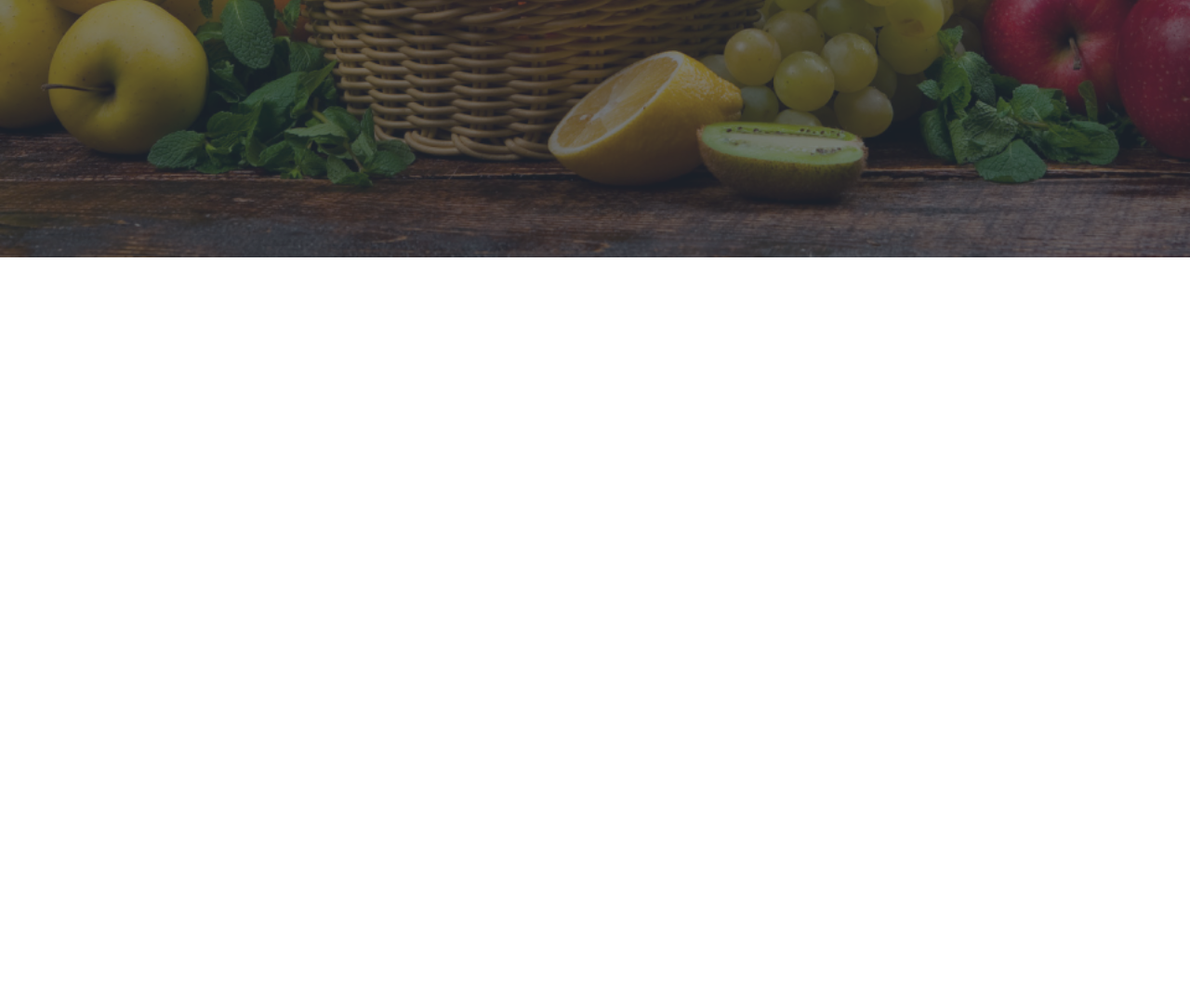
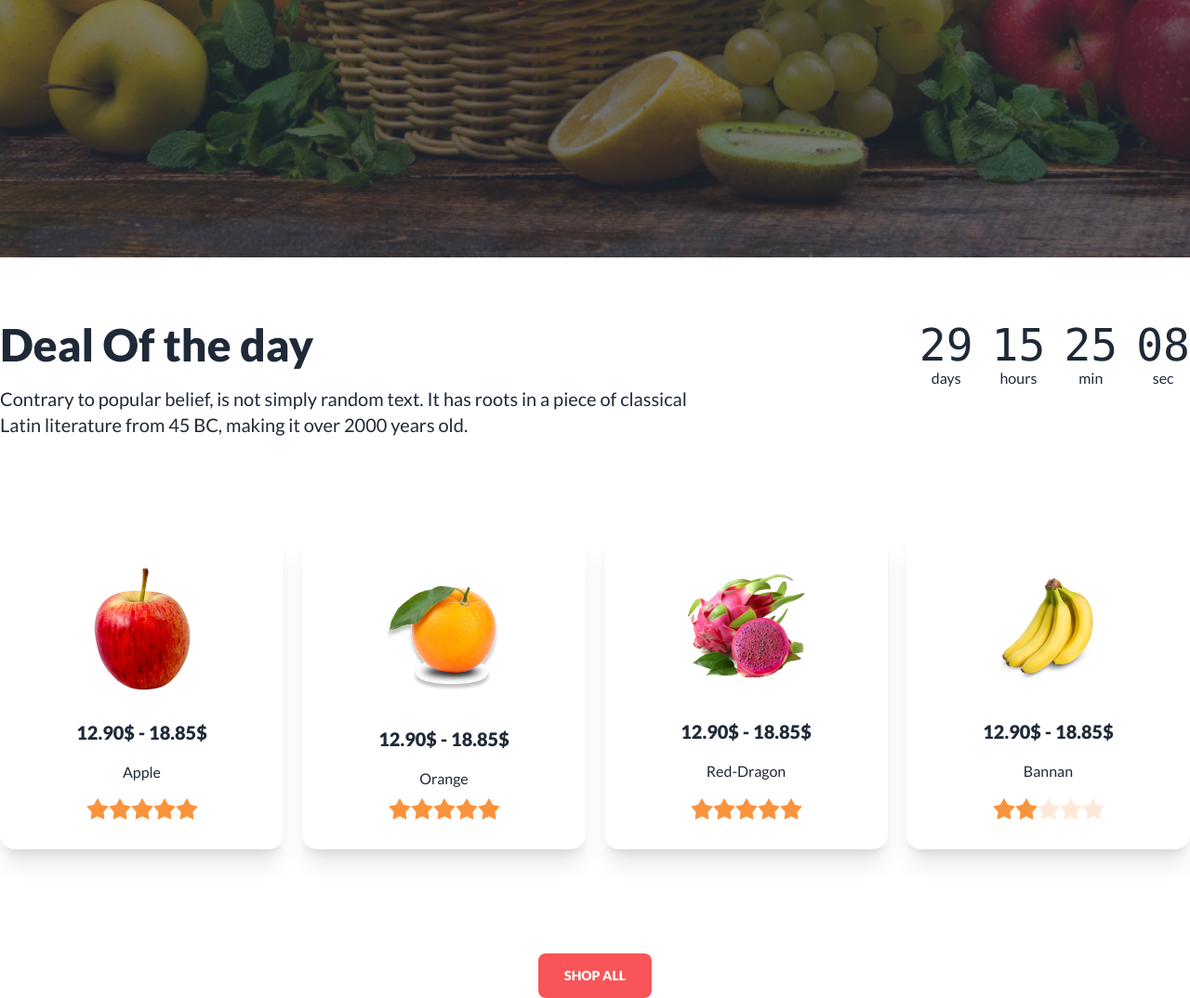
Before and after one commit to OmarRony/fruit-brust, a plain HTML site: page index.html in a window 1280 px wide. Shown: the part 803-1877 px from the top of the page at 93% size. Before the commit the page ends 1086 px from the top, so only its background shows below. Drawn offline with nearby package versions, Linux system fonts and the light colour scheme.

Commit message:
deal of day section done

```diff
--- a/index.html
+++ b/index.html
@@ -217,6 +217,119 @@
     </div>
     </div>
     </section>
+    <!-- banner section end -->
+    <!-- deal of the day section start -->
+    <section class="container mx-auto">
+    <div class="flex justify-between gap-20 mt-16 mb-20">
+      <div class=" ">
+        <h1 class="text-5xl font-extrabold"> Deal Of the day</h1>
+        <p class="text-xl font-normal mt-5 mb-5">Contrary to popular belief, is not simply random text. It has roots in a piece of classical <br> Latin literature from 45 BC, making it over 2000 years old.</p>
+      </div>
+      <div>
+        <div class="grid grid-flow-col gap-5 text-center auto-cols-max">
+          <div class="flex flex-col">
+            <span class="countdown font-mono text-5xl">
+              <span style="--value:29;"> :</span>
+            </span>
+            days
+          </div>
+          <div class="flex flex-col">
+            <span class="countdown font-mono text-5xl">
+              <span style="--value:15;"></span>
+            </span>
+            hours
+          </div>
+          <div class="flex flex-col">
+            <span class="countdown font-mono text-5xl">
+              <span style="--value:25;"></span>
+            </span>
+            min
+          </div>
+          <div class="flex flex-col">
+            <span class="countdown font-mono text-5xl">
+              <span style="--value:08;"></span>
+            </span>
+            sec
+          </div>
+        </div>
+      </div>
+      </div>
+      <div class="flex gap-5">
+        <div class="card w-96 bg-base-100 shadow-xl">
+          <figure class="px-10 pt-10">
+            <img src="assets/fruit6.png" alt="Apple" class="rounded-xl" />
+          </figure>
+          <div class="card-body items-center text-center">
+            <h2 class="card-title">12.90$ - 18.85$</h2>
+            <hr class="">
+            <p>Apple</p>
+            <div class="rating">
+              <input type="radio" name="rating-2" class="mask mask-star-2 bg-orange-400" />
+              <input type="radio" name="rating-2" class="mask mask-star-2 bg-orange-400" checked />
+              <input type="radio" name="rating-2" class="mask mask-star-2 bg-orange-400" />
+              <input type="radio" name="rating-2" class="mask mask-star-2 bg-orange-400" />
+              <input type="radio" name="rating-2" class="mask mask-star-2 bg-orange-400" />
+            </div>
+            </div>
+        </div>
+        <div class="card w-96 bg-base-100 shadow-xl">
+          <figure class="px-10 pt-10">
+            <img src="assets/fruit7.png" alt="Orange" class="rounded-xl" />
+          </figure>
+          <div class="card-body items-center text-center">
+            <h2 class="card-title">12.90$ - 18.85$</h2>
+            <hr class="">
+            <p>Orange</p>
+            <div class="rating">
+              <input type="radio" name="rating-2" class="mask mask-star-2 bg-orange-400" />
+              <input type="radio" name="rating-2" class="mask mask-star-2 bg-orange-400" checked />
+              <input type="radio" name="rating-2" class="mask mask-star-2 bg-orange-400" />
+              <input type="radio" name="rating-2" class="mask mask-star-2 bg-orange-400" />
+              <input type="radio" name="rating-2" class="mask mask-star-2 bg-orange-400" />
+            </div>
+            </div>
+        </div>
+        <div class="card w-96 bg-base-100 shadow-xl">
+          <figure class="px-10 pt-10">
+            <img src="assets/fruit8.png" alt="Red-Dragon" class="rounded-xl" />
+          </figure>
+          <div class="card-body items-center text-center">
+            <h2 class="card-title">12.90$ - 18.85$</h2>
+            <hr class="">
+            <p>Red-Dragon</p>
+            <div class="rating">
+              <input type="radio" name="rating-2" class="mask mask-star-2 bg-orange-400" />
+              <input type="radio" name="rating-2" class="mask mask-star-2 bg-orange-400" checked />
+              <input type="radio" name="rating-2" class="mask mask-star-2 bg-orange-400" />
+              <input type="radio" name="rating-2" class="mask mask-star-2 bg-orange-400" />
+              <input type="radio" name="rating-2" class="mask mask-star-2 bg-orange-400" />
+            </div>
+            </div>
+        </div>
+        <div class="card w-96 bg-base-100 shadow-xl">
+          <figure class="px-10 pt-10">
+            <img src="assets/fruit9.png" alt="Bannana" class="rounded-xl" />
+          </figure>
+          <div class="card-body items-center text-center">
+            <h2 class="card-title">12.90$ - 18.85$</h2>
+            <hr class="">
+            <p>Bannan</p>
+            <div class="rating">
+              <input type="radio" name="rating-2" class="mask mask-star-2 bg-orange-400" />
+              <input type="radio" name="rating-2" class="mask mask-star-2 bg-orange-400" checked />
+              <input type="radio" name="rating-2" class="mask mask-star-2 bg-orange-400" />
+              <input type="radio" name="rating-2" class="mask mask-star-2 bg-orange-400" />
+              <input type="radio" name="rating-2" class="mask mask-star-2 bg-orange-400" />
+            </div>
+            </div>
+        </div>
+      </div>
+      <div class="flex justify-center items-center">
+      <button class="btn bg-primary text-white border-none px-7 mt-28"> Shop All</button>
+    </div>
+  </section>
+  <!-- deal of the day section end -->
+
 
 
 
```
